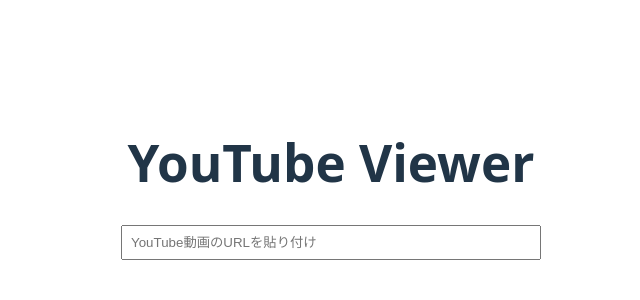
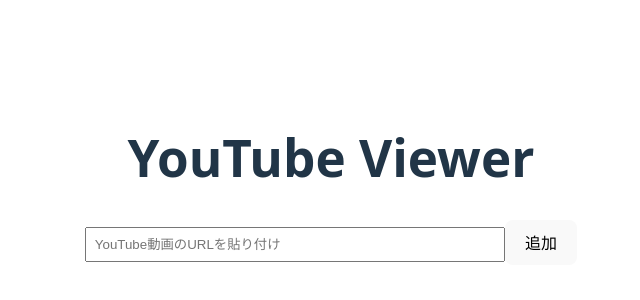
Before and after one commit to KMMThmurakami/syncMovie, a React (Vite) app: page / in a window 1280 px wide. Shown: the part 220-520 px from the top of the page, without its empty margins (309-949 px from the left). Built offline with nearby package versions, Linux system fonts and the light colour scheme.

Commit message:
iframe multiple

```diff
--- a/src/App.tsx
+++ b/src/App.tsx
@@ -1,42 +1,54 @@
-import React, { useState } from 'react';
-import './App.css';
-import styles from './App.module.css';
-import YouTubePlayer from './components/YouTubePlayer';
+import { useState } from "react";
+import "./App.css";
+import styles from "./App.module.css";
+import YouTubePlayer from "./components/YouTubePlayer";
 
 function App() {
-  const [youtubeUrl, setYoutubeUrl] = useState('');
-  const [videoId, setVideoId] = useState('');
+  // ① 入力中のURLを管理するstate
+  const [currentUrl, setCurrentUrl] = useState("");
+  // ② 表示する動画IDの「リスト」を管理するstate
+  const [videoIds, setVideoIds] = useState<string[]>([]);
 
-  const handleUrlChange = (e: React.ChangeEvent<HTMLInputElement>) => {
-    const url = e.target.value;
-    setYoutubeUrl(url);
+  // 動画を追加する関数
+  const handleAddVideo = () => {
+    // URLが空なら何もしない
+    if (!currentUrl) return;
 
     try {
-      const urlObject = new URL(url);
-      const id = urlObject.searchParams.get('v');
-      if (id) {
-        setVideoId(id);
+      const urlObject = new URL(currentUrl);
+      const id = urlObject.searchParams.get("v");
+
+      // IDが取得でき、かつまだリストにない場合のみ追加
+      if (id && !videoIds.includes(id)) {
+        setVideoIds([...videoIds, id]);
+        setCurrentUrl(""); // 追加に成功したら入力欄をクリア
       } else {
-        setVideoId('');
+        alert("有効なYouTubeのURLではないか、既に追加されています。");
       }
     } catch (error) {
       console.error(error);
-      setVideoId('');
+      alert("URLの形式が正しくありません。");
     }
   };
 
   return (
     <div className="App">
       <h1>YouTube Viewer</h1>
-      <input
-        className={styles.urlTextInput}
-        type="text"
-        placeholder="YouTube動画のURLを貼り付け"
-        value={youtubeUrl}
-        onChange={handleUrlChange}
-      />
+      <div className={styles.inputContainer}>
+        <input
+          className={styles.urlTextInput}
+          type="text"
+          placeholder="YouTube動画のURLを貼り付け"
+          value={currentUrl}
+          onChange={(e) => setCurrentUrl(e.target.value)}
+          onKeyDown={(e) => e.key === "Enter" && handleAddVideo()}
+        />
+        <button onClick={handleAddVideo} className={styles.addButton}>
+          追加
+        </button>
+      </div>
 
-      <YouTubePlayer videoId={videoId} />
+      <YouTubePlayer videoIds={videoIds} />
     </div>
   );
 }
--- a/src/components/YouTubePlayer.module.css
+++ b/src/components/YouTubePlayer.module.css
@@ -1,3 +1,7 @@
 .playerContainer {
+    display: flex; /* 動画を横に並べる */
+    flex-wrap: wrap; /* 画面幅で折り返す */
+    gap: 16px; /* 動画間のスペース */
+    justify-content: center;
     margin-top: 20px;
 }
--- a/src/components/YouTubePlayer.tsx
+++ b/src/components/YouTubePlayer.tsx
@@ -1,28 +1,34 @@
-import React from 'react';
-import styles from './YouTubePlayer.module.css';
+import React from "react";
+import styles from "./YouTubePlayer.module.css";
 
 interface YouTubePlayerProps {
-  videoId: string;
+  videoIds: string[];
 }
 
-const YouTubePlayer: React.FC<YouTubePlayerProps> = ({ videoId }) => {
-  // videoIdが空の場合は何も表示しない
-  if (!videoId) {
+const YouTubePlayer: React.FC<YouTubePlayerProps> = ({ videoIds }) => {
+  // videoIdsが空の配列、または存在しない場合は何も表示しない
+  if (!videoIds || videoIds.length === 0) {
     return null;
   }
 
   return (
+    // videoIds配列をmapでループ処理し、IDごとにiframeを生成する
     <div className={styles.playerContainer}>
+      {videoIds.map((id) => (
+        // Reactでリスト表示する際は、一意な 'key' を指定することが重要
+        <div key={id} className={styles.playerItem}>
           <iframe
             width="560"
             height="315"
-        src={`https://www.youtube.com/embed/${videoId}`}
-        title="YouTube video player"
+            src={`https://www.youtube.com/embed/${id}`}
+            title={`YouTube video player ${id}`}
             frameBorder="0"
             allow="accelerometer; autoplay; clipboard-write; encrypted-media; gyroscope; picture-in-picture"
             allowFullScreen
           ></iframe>
         </div>
+      ))}
+    </div>
   );
 };
 
```
Lines whose indentation alone changed are shown as unchanged.
